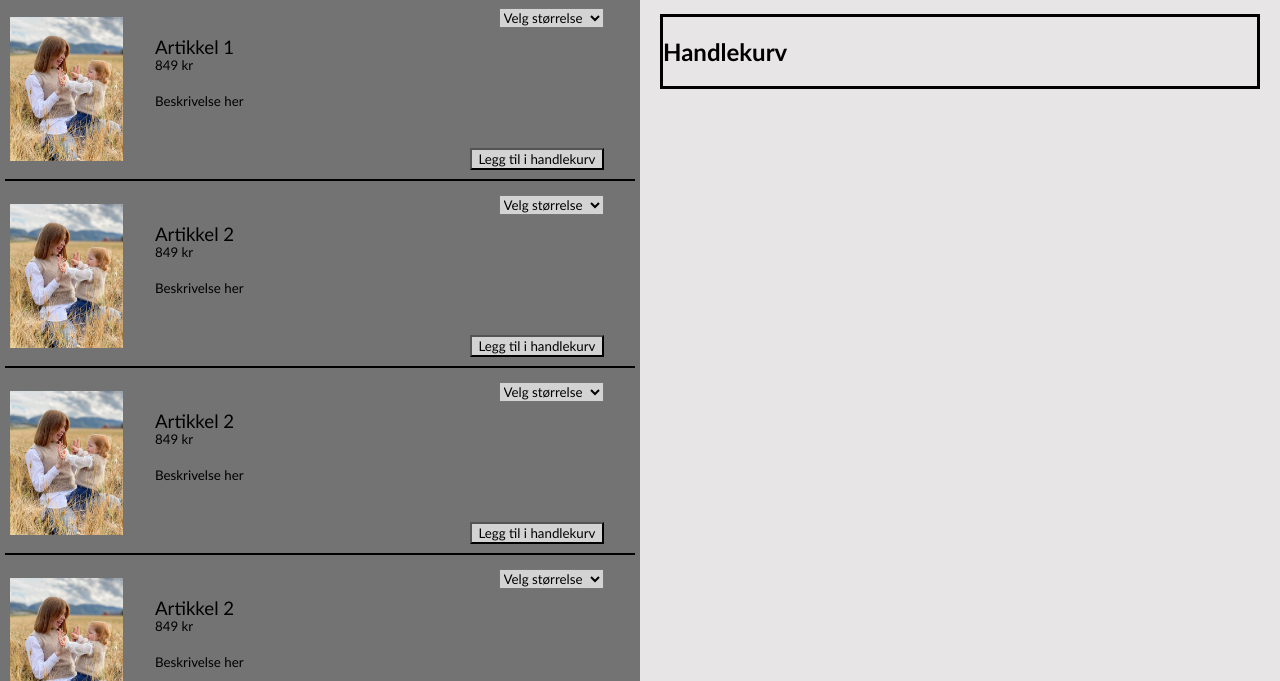
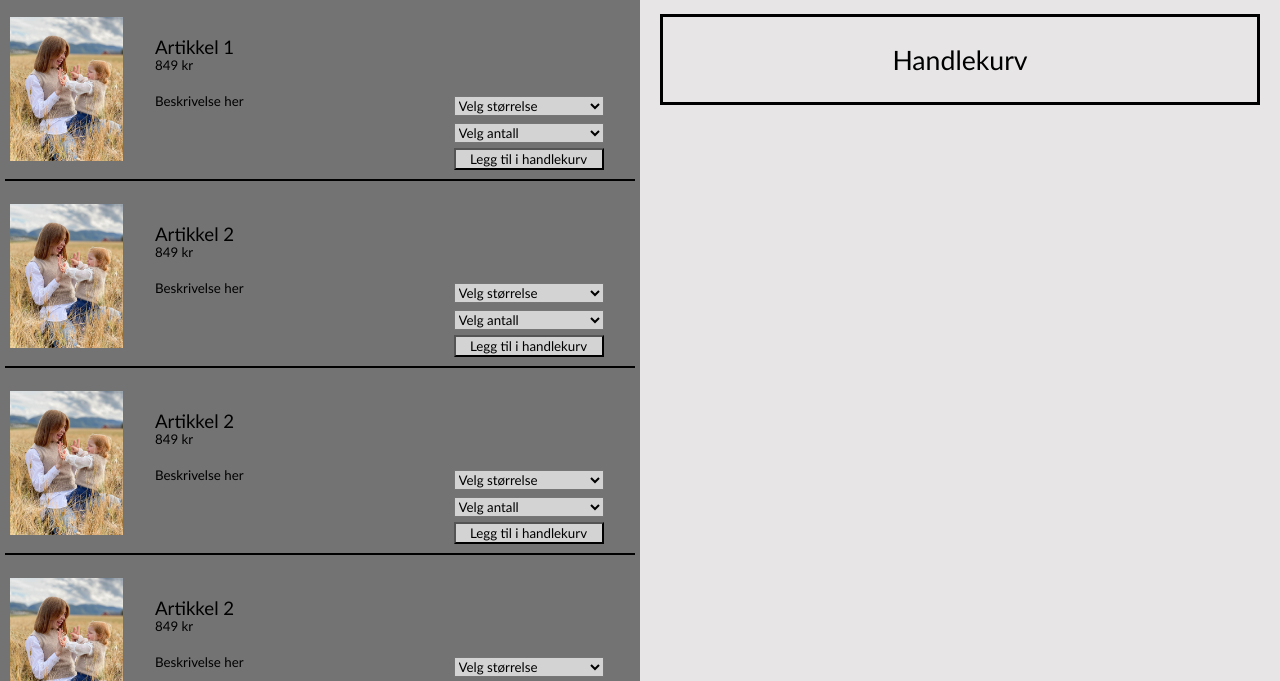
Before and after one commit to Alexanderbrandhaug/P3_project_coding, a plain HTML site: page nettbutikk.html in a window 1280 px wide. Shown: the part 56-737 px from the top of the page. Drawn offline with Linux system fonts and the light colour scheme.

Commit message:
implemented number dropdown

```diff
--- a/CSS/nettbutikk.css
+++ b/CSS/nettbutikk.css
@@ -40,8 +40,14 @@ h2 {
 
 .sizeDD {
     position: absolute;
-    top: 5%;
+    bottom: 35%;
     right: 5%
+}
+
+.numberDD {
+    position: absolute;
+    bottom: 20%;
+    right: 5%;
 }
 
 .addToCartBtn {
@@ -51,8 +57,9 @@ h2 {
 
 }
 
-.sizeDD, .addToCartBtn {
+.sizeDD, .numberDD, .addToCartBtn {
     background-color: lightgray;
+    min-width: 150px;
 }
 
 .addToCartBtn:hover{
@@ -63,15 +70,13 @@ h2 {
     border-style: solid;
     border-color: black;
     margin: 20px;
-    min-height: 70%;
-    align-items: center;
-
-}
-
-#summary > p {
+    min-height: 100%;
     text-align: center;
 }
 
+.summaryTitle {
+    font-size: 20pt;
+}
 /* .sizeDropDown {
     position: absolute;
     top: 10%;
--- a/JS/nettbutikk.js
+++ b/JS/nettbutikk.js
@@ -6,11 +6,11 @@ const summary = document.getElementById("summary")
 
 
 const articles = [
-    {id: 0, name: "Artikkel 1", price: "849 kr", description: "Beskrivelse her", image_loc: "images/strikkp1.jpg", sizes: ["0-3 måneder", "6-12 måneder", "1-2 år"], selectedSize: ""},
-    {id: 1, name: "Artikkel 2", price: "849 kr",description: "Beskrivelse her",image_loc: "images/strikkp1.jpg", sizes: ["6-12 måneder", "1-2 år", "3-4 år"], selectedSize: ""},
-    {id: 2, name: "Artikkel 2", price: "849 kr",description: "Beskrivelse her",image_loc: "images/strikkp1.jpg", sizes: ["6-12 måneder", "1-2 år", "3-4 år"], selectedSize: ""},
-    {id: 3, name: "Artikkel 2", price: "849 kr",description: "Beskrivelse her",image_loc: "images/strikkp1.jpg", sizes: ["6-12 måneder", "1-2 år", "3-4 år"], selectedSize: ""},
-    {id: 4, name: "Artikkel 2", price: "849 kr",description: "Beskrivelse her",image_loc: "images/strikkp1.jpg", sizes: ["6-12 måneder", "1-2 år", "3-4 år"], selectedSize: ""},
+    {id: 0, name: "Artikkel 1", price: "849 kr", description: "Beskrivelse her", image_loc: "images/strikkp1.jpg", sizes: ["0-3 måneder", "6-12 måneder", "1-2 år"], selectedSize: "", number: ""},
+    {id: 1, name: "Artikkel 2", price: "849 kr",description: "Beskrivelse her",image_loc: "images/strikkp1.jpg", sizes: ["6-12 måneder", "1-2 år", "3-4 år"], selectedSize: "", number: ""},
+    {id: 2, name: "Artikkel 2", price: "849 kr",description: "Beskrivelse her",image_loc: "images/strikkp1.jpg", sizes: ["6-12 måneder", "1-2 år", "3-4 år"], selectedSize: "", number: ""},
+    {id: 3, name: "Artikkel 2", price: "849 kr",description: "Beskrivelse her",image_loc: "images/strikkp1.jpg", sizes: ["6-12 måneder", "1-2 år", "3-4 år"], selectedSize: "", number: ""},
+    {id: 4, name: "Artikkel 2", price: "849 kr",description: "Beskrivelse her",image_loc: "images/strikkp1.jpg", sizes: ["6-12 måneder", "1-2 år", "3-4 år"], selectedSize: "", number: ""},
 ]
 
 const selectedArticles = []
@@ -48,24 +48,47 @@ for (let i = 0; i < articles.length; i++) {
     sizeDD.setAttribute('name', 'sizeDD'+articles[i].id)
     sizeDD.addEventListener('change', function() {updateSize(this.value, articles[i].id)} )
 
-
+    // Default size option will be "Velg størrelse"
     var defaultSizeOption = document.createElement("option")
     defaultSizeOption.setAttribute('value', 'Velg størrelse')
     defaultSizeOption.setAttribute('selected', true)
     defaultSizeOption.text = "Velg størrelse"
     sizeDD.appendChild(defaultSizeOption)
 
+    // Iterate through size options for article
     for (let j = 0; j < articles[i].sizes.length; j++) {
-        var option = document.createElement("option")
-        option.setAttribute('value', articles[i].sizes[j])
-        option.text =  articles[i].sizes[j]
-        sizeDD.appendChild(option)
+        var sizeOption = document.createElement("option")
+        sizeOption.setAttribute('value', articles[i].sizes[j])
+        sizeOption.text =  articles[i].sizes[j]
+        sizeDD.appendChild(sizeOption)
     }
 
+    // Select number of articles dropdown menu
+    var numberDD = document.createElement("select")
+    numberDD.setAttribute('class', 'numberDD')
+    numberDD.setAttribute('id', 'numberDD'+articles[i].id)
+    numberDD.setAttribute('name', 'numberDD'+articles[i].id)
+    numberDD.addEventListener('change', function() {updateNumber(this.value, articles[i].id)})
+
+    // Default number option will be "Velg antall"
+    var defaultNumberOption = document.createElement("option")
+    defaultNumberOption.setAttribute('value', 'Velg antall')
+    defaultNumberOption.setAttribute('selected', true)
+    defaultNumberOption.text = "Velg antall"
+    numberDD.appendChild(defaultNumberOption)
+
+    // Possible to choose max 5 items
+    for (let j = 1; j < 6; j++) {
+        var numberOption = document.createElement("option")
+        numberOption.setAttribute('value', j.toString())
+        numberOption.text = j.toString()
+        numberDD.appendChild(numberOption)
+    }
+
+    // Add to cart button
     var addToCartBtn = document.createElement("button")
     addToCartBtn.setAttribute('class', 'addToCartBtn')
     addToCartBtn.innerHTML = "Legg til i handlekurv"
-    // When pressed, the dropdown menu will be displayed
     addToCartBtn.addEventListener('click', function() {addToCart(articles[i].id)})
 
     article_division.appendChild(articleName)
@@ -73,8 +96,8 @@ for (let i = 0; i < articles.length; i++) {
     article_division.appendChild(articleDescription)
     article_division.appendChild(articleImage)
 
-
     article_division.appendChild(sizeDD)
+    article_division.appendChild(numberDD)
     article_division.appendChild(addToCartBtn)
 
 
@@ -82,10 +105,6 @@ for (let i = 0; i < articles.length; i++) {
 }
 
 function updateSize(value, articleId) {
-
-
-
-
     if (value == "") {
         articles[articleId].selectedSize = ""
     } else if (value == "Velg størrelse") {
@@ -93,34 +112,19 @@ function updateSize(value, articleId) {
     } else {
         articles[articleId].selectedSize = value
     }
+}
 
-
+function updateNumber(value, articleId) {
+    if (value == "") {
+        articles[articleId].number = ""
+    } else if (value == "Velg antall") {
+        articles[articleId].number = ""
+    } else {
+        articles[articleId].number = value
+    }
 
     console.log(articles[articleId])
-
-    console.log(articles[articleId].selectedSize)
-
-
 }
-
-
-
-// Close the dropdown menu if the user clicks outside of it
-// DENNE MÅ SKRIVES OM
-// window.onclick = function(event) {
-//     if (!event.target.matches('.sizeBtn')) {
-//       var dropdowns = document.getElementsByClassName("sizeDropDown");
-//       console.log(dropdowns)
-//       var i;
-//       for (i = 0; i < dropdowns.length; i++) {
-//         var openDropdown = dropdowns[i];
-//         console.log(openDropdown)
-//         if (openDropdown.style.display = "block") {
-//           openDropdown.style.display = "none";
-//         }
-//       }
-//     }
-//   }
 
 
 function updateCheckout(articleName, articlePrice, articleSize){
@@ -135,7 +139,9 @@ function updateCheckout(articleName, articlePrice, articleSize){
 
 function addToCart(articleId) {
     var line = document.createElement("p")
-    var textNode = document.createTextNode(articles[articleId].name + "\t" + articles[articleId].selectedSize + "\t" + articles[articleId].price)
+
+    var article = articles[articleId]
+    var textNode = document.createTextNode(article.name + "\t" + article.number + "\t" + article.selectedSize + "\t" + articles[articleId].price)
 
     selectedArticles.push({name: articles[articleId].name, size: articles[articleId].selectedSize, price: articles[articleId].price})
     console.log(selectedArticles)
--- a/nettbutikk.html
+++ b/nettbutikk.html
@@ -35,7 +35,7 @@
         <div id="right">
 
             <div id="summary">
-                <h2>Handlekurv</h2>
+                <p class="summaryTitle">Handlekurv</p>
             </div>
         </div>
 
```
